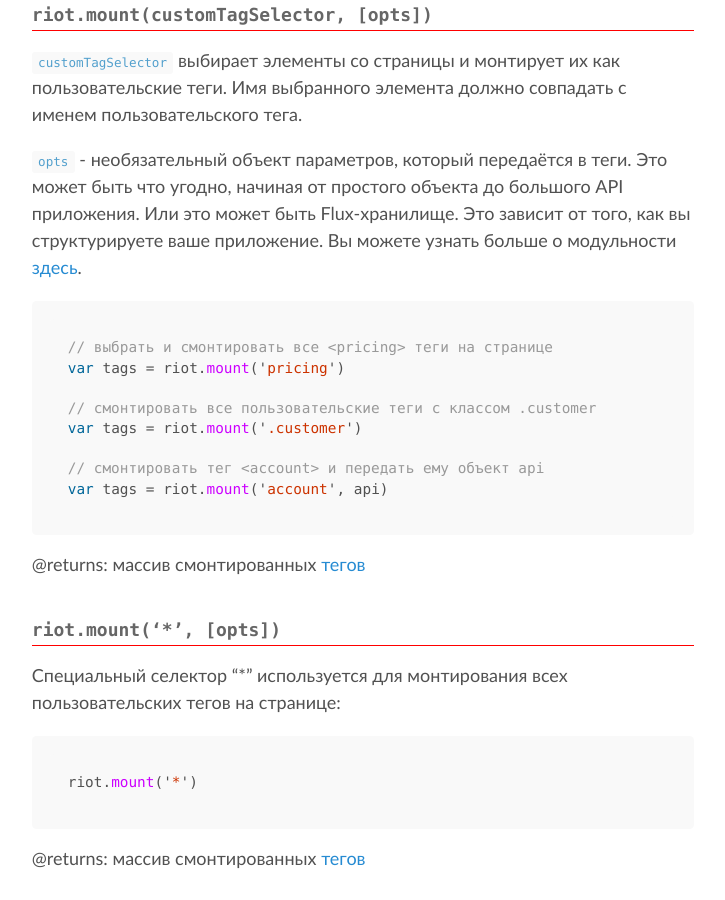
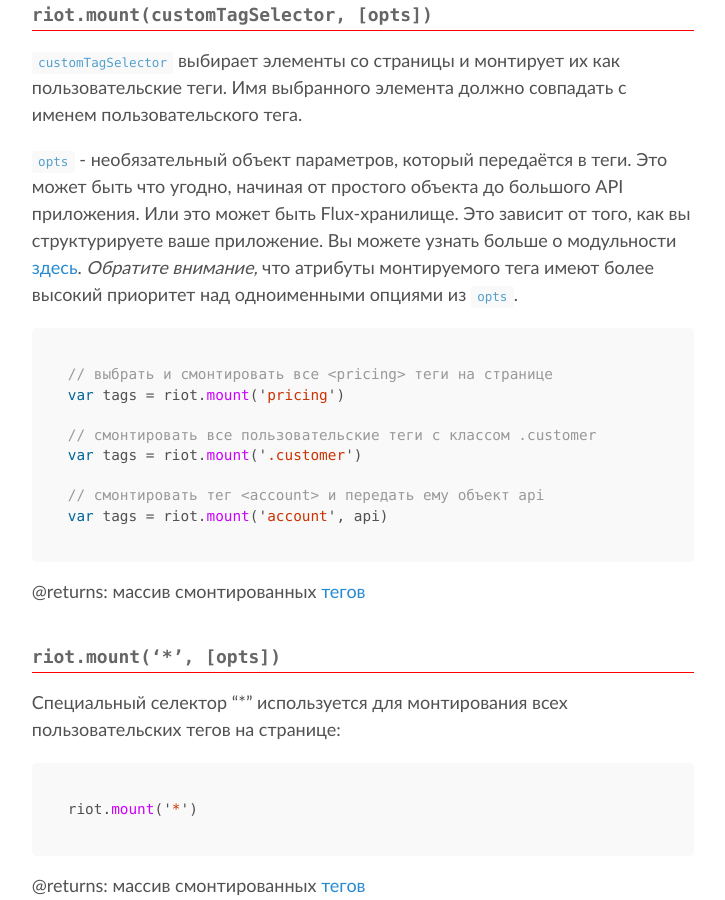
Before and after one commit to riot/riot.github.io, a Jekyll site: the page built from ru/api/index.md, in a window 1280 px wide and 900 px high, scrolled down 606 px. Shown: the whole window, without its empty margins (277-1002 px from the left). Built offline with Jekyll 4.4.1, drawn with Linux system fonts in a browser that asks for light colours.

Commit message:
add warning about tag attributes-options precedence while mounting (ru locale)

````diff
--- a/ru/api/index.md
+++ b/ru/api/index.md
@@ -13,7 +13,7 @@
 
 `customTagSelector` выбирает элементы со страницы и монтирует их как пользовательские теги. Имя выбранного элемента должно совпадать с именем пользовательского тега.
 
-`opts` - необязательный объект параметров, который передаётся в теги. Это может быть что угодно, начиная от простого объекта до большого API приложения. Или это может быть Flux-хранилище. Это зависит от того, как вы структурируете ваше приложение. Вы можете узнать больше о модульности [здесь](/ru/guide/application-design/#modularity).
+`opts` - необязательный объект параметров, который передаётся в теги. Это может быть что угодно, начиная от простого объекта до большого API приложения. Или это может быть Flux-хранилище. Это зависит от того, как вы структурируете ваше приложение. Вы можете узнать больше о модульности [здесь](/ru/guide/application-design/#modularity). *Обратите внимание,* что атрибуты монтируемого тега имеют более высокий приоритет над одноименными опциями из `opts`.
 
 
 ``` js
````
